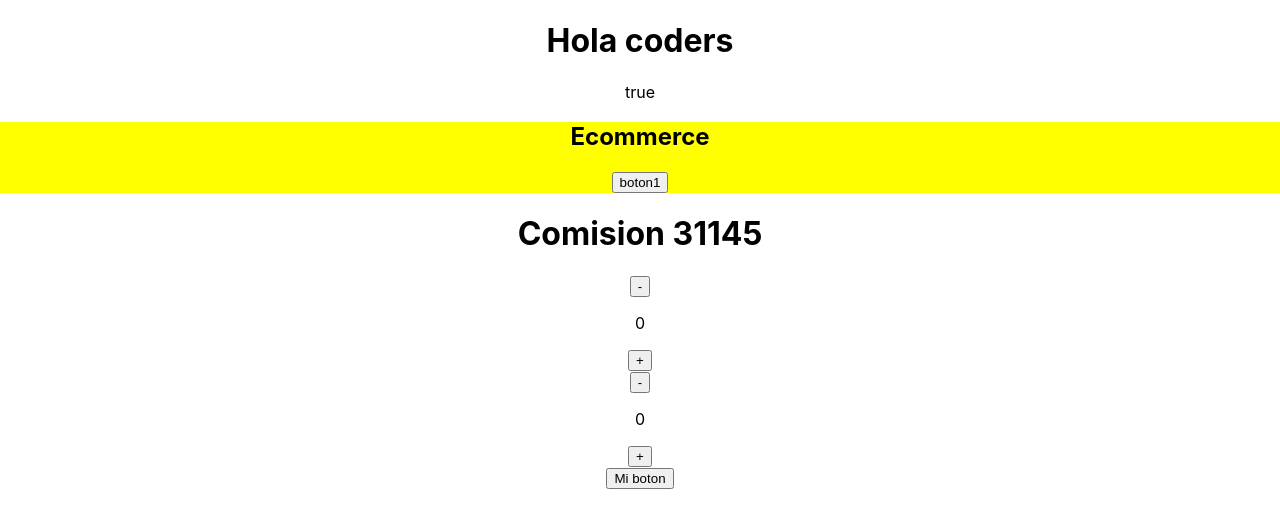
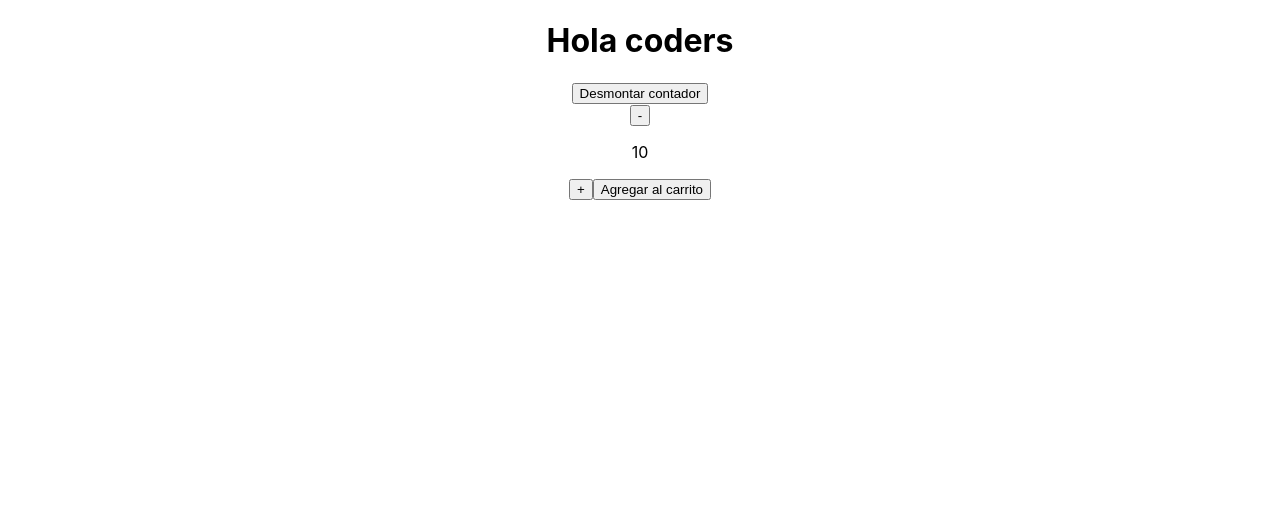
Before and after one commit to emiliogril/comision31145lumie, a React (Create React App) app: page / in a window 1280 px wide. Shown: the top 528 px of the page. Built offline with nearby package versions, Linux system fonts and the light colour scheme.

Commit message:
Clases componentes 2

```diff
--- a/src/App.js
+++ b/src/App.js
@@ -1,29 +1,20 @@
-import React from 'react'
+import { useState } from 'react'
 import './App.css';
-import NavBar from './components/NavBar/NavBar'
+import ItemListContainer from './components/ItemListContainer/ItemListContainer';
 import Counter from './components/Counter/Counter';
-import Button from './components/Button/Button'
-import ClassCounter from './components/ClassCounter/ClassCounter';
-import ItemListContainer from './components/ItemListContainer/ItemListContainer';
 
 const App = () => {
-  const title = 'Ecommerce'
+ const [show, setShow] = useState(true)
 
-  const myFunction = () => {
-    console.log('hice click en el boton')
+  const handleOnAdd = (quantity) => {
+    console.log(`se agregaron ${quantity} productos`)
   }
 
   return (
       <div className="App">
-        <ItemListContainer greeting={'Hola coders'}/>
-        { true ? 'true' : 'false' }
-        <NavBar name={title}>
-          'Este es otro titulo'
-        </NavBar>
-        <h1>Comision 31145</h1>
-        <Counter />
-        <ClassCounter />
-        <Button func={myFunction} label="Mi boton"/>
+        <ItemListContainer greeting={'Hola coders'} />
+        <button onClick={() => setShow(!show)}>{show ? 'Desmontar contador' : 'Montar contador'}</button>
+        { show ? <Counter initial={0} stock={10} onAdd={handleOnAdd}/> : null }
       </div>
   );
 }
--- a/src/components/Counter/Counter.js
+++ b/src/components/Counter/Counter.js
@@ -1,21 +1,44 @@
-const Counter = () => {
-    let count = 0
+import { useState, useEffect } from 'react'
+
+const Counter = ({initial, stock, onAdd}) => {
+    const [count, setCount] = useState(0)
+
+    useEffect(() => {
+        console.log('Se acaba de montar el componente')
+        let isActive = true
+
+        setTimeout(() => {
+            if(isActive) {
+                setCount(10)
+            }
+        }, 3000)
+
+        return (() => {
+            isActive = false
+            console.log('Esto se ejecuta antes de desmontar el componente')
+        })
+    })
+
+    useEffect(() => {
+        console.log('cambio el count')
+    }, [count])
+
 
     const decrement = () => {
-        console.log('decrement')
-        count = count - 1
+        setCount(count - 1)
     }
 
     const increment = () => {
-        console.log('increment')
-        count = count + 1
+        setCount(count + 1)
     }
 
+    console.log('Esto esta en el cuerpo del componente')
     return(
         <div>
             <button onClick={decrement}>-</button>
             <p>{count}</p>
             <button onClick={increment}>+</button>
+            <button onClick={() => onAdd(count)}>Agregar al carrito</button>
         </div>
     )
 }
--- a/src/components/ItemListContainer/ItemListContainer.js
+++ b/src/components/ItemListContainer/ItemListContainer.js
@@ -1,7 +1,8 @@
 const ItemListContainer = (props) => {
-    console.log(props.greeting)
     return(
-        <h1>{props.greeting}</h1>
+        <div>
+            <h1>{props.greeting}</h1>
+        </div>
     )
 }
 
```
